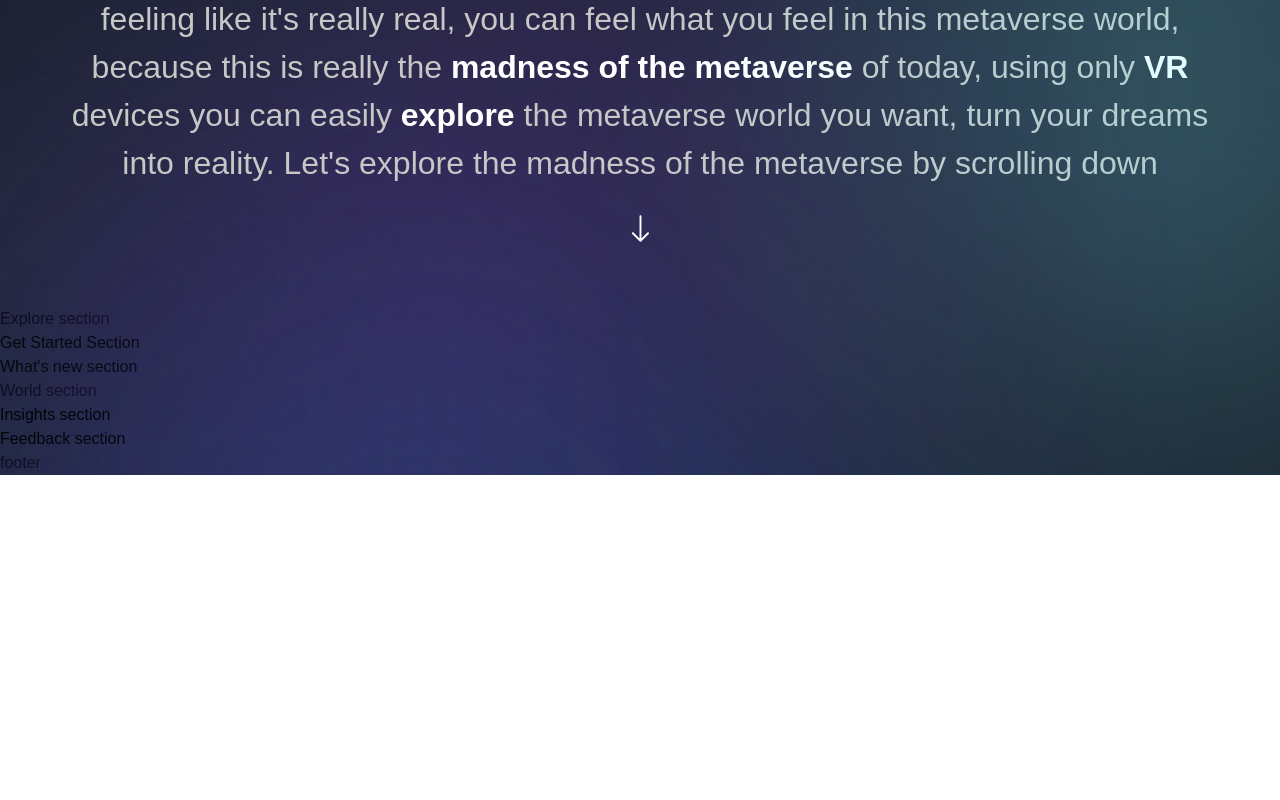
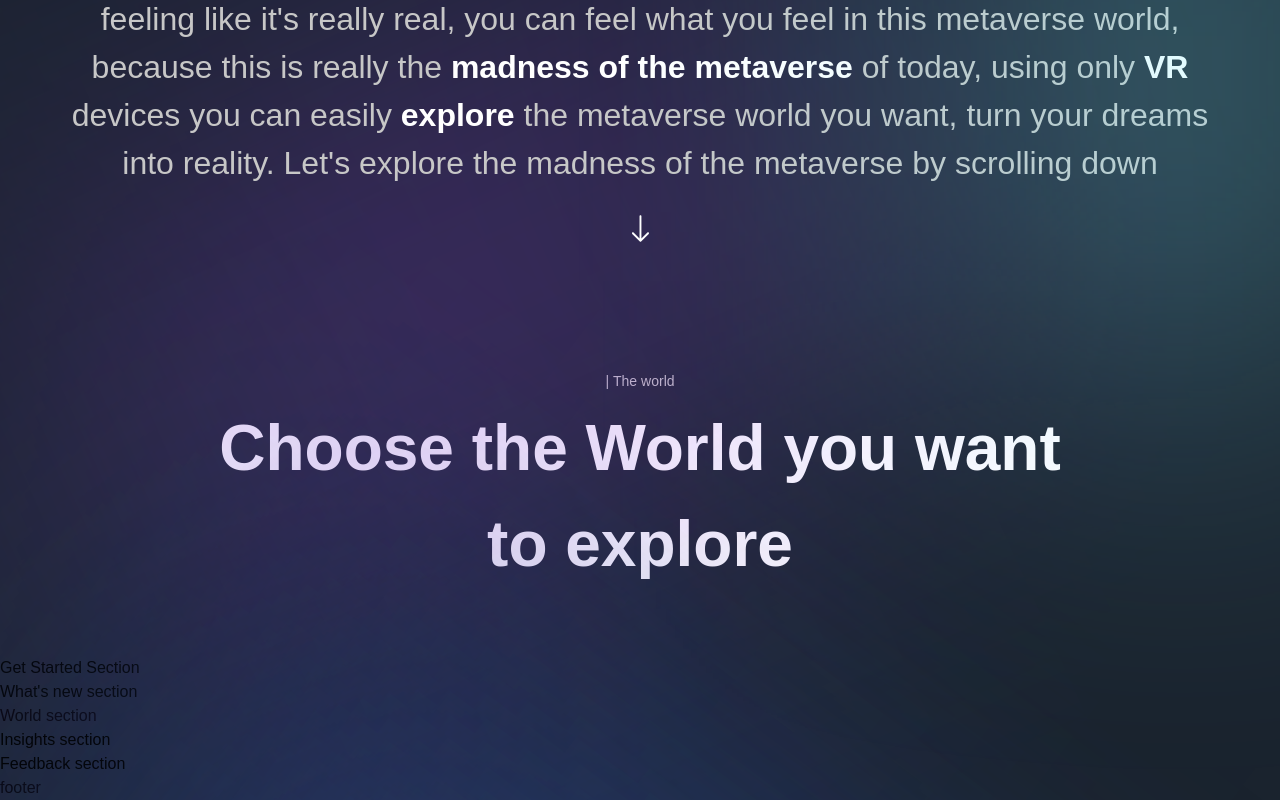
Before and after one commit to Arnaud293/Metaversite, a Next.js app: page / in a window 1280 px wide. Shown: the part 1250-2050 px from the top of the page. Before the commit the page ends 1725 px from the top, so only its background shows below. Built offline with nearby package versions, Linux system fonts and the light colour scheme; a web font is replaced by a local one.

Commit message:
add motion text for the section

```diff
--- a/components/CustomTexts.jsx
+++ b/components/CustomTexts.jsx
@@ -20,5 +20,12 @@
 );
 
 export const TitleText = ({title, textStyles}) => (
-  <h2>Title Text</h2>
+  <motion.h2
+    variants={textVariant2}
+    initial="hidden"
+    whileInView="show"
+    className={`mt-[8px] font-bold md:text-[64px] text-[40px] text-white ${textStyles}`}
+  >
+    {title}
+  </motion.h2>
 );
--- a/sections/Explore.jsx
+++ b/sections/Explore.jsx
@@ -1,8 +1,25 @@
 'use client';
 
+import { useState } from "react";
+import { motion } from "framer-motion";
+
+import styles from "../styles";
+import { staggerContainer } from "../utils/motion";
+import { TypingText, ExploreCard, TitleText } from "../components";
+import { exploreWorlds } from '../constants';
+
 const Explore = () => (
-  <section>
-    Explore section
+  <section className={`${styles.paddings}`} id='explore'>
+    <motion.div
+      variants={staggerContainer}
+      initial="hidden"
+      whileInView="show"
+      viewport={{once: false, mount: 0.25}}
+      className={`${styles.innerWidth} mx-auto flex flex-col`}
+    >
+      <TypingText title="| The world" textStyles='text-center' />
+      <TitleText title={<>Choose the World you want <br className='md:block hidden' /> to explore</>} textStyles='text-center'/>
+    </motion.div>
   </section>
 );
 
```
